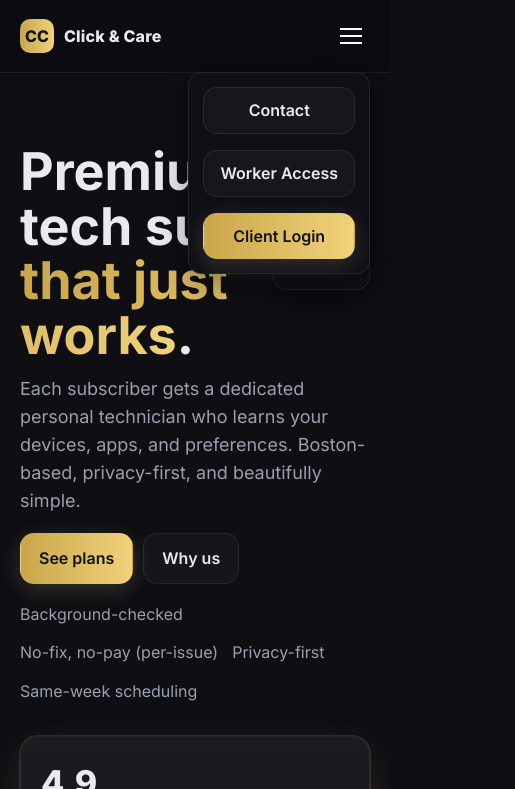
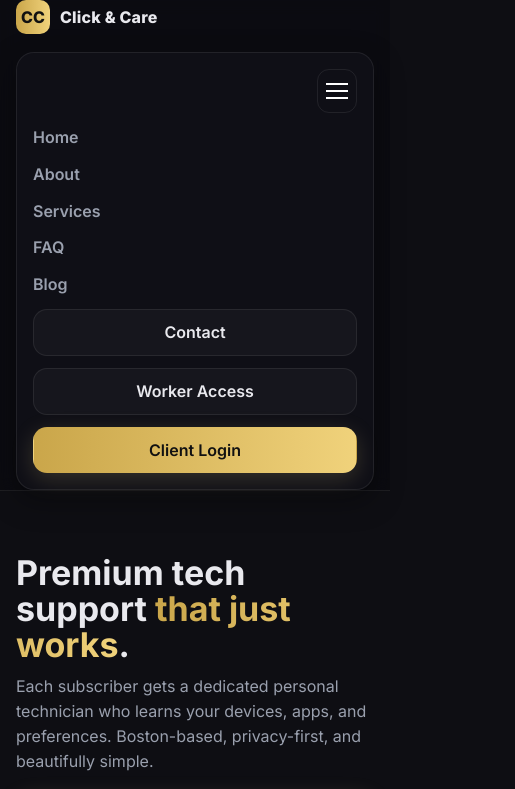
Before and after one commit to RustamIrh/tech_support_webpage, a plain HTML site: page index.html in a window 390 px wide. Both pictures are taken after a click on the button "Open menu". Shown: the top 789 px of the page, 515 px wide, since content can reach past the window. Drawn offline with Linux system fonts and the light colour scheme.

Commit message:
Optimized styles for phones

```diff
--- a/styles.css
+++ b/styles.css
@@ -22,6 +22,8 @@ body{
              radial-gradient(1200px 600px at 110% 10%,rgba(240,210,123,.12),transparent 60%),
              var(--bg);
   line-height:1.55;
+  overflow-x:hidden;
+  -webkit-text-size-adjust:100%;
 }
 
 .container{max-width:var(--max); margin-inline:auto; padding:0 20px}
@@ -72,14 +74,46 @@ a{color:inherit; text-decoration:none}
 .nav-toggle span{display:block; width:22px; height:2px; background:#fff; margin:5px 0}
 
 @media (max-width: 920px){
-  .nav-toggle{display:block}
+  .header-inner{
+    height:auto;
+    padding:12px 0 8px;
+    flex-wrap:wrap;
+    gap:10px;
+  }
+  .nav{
+    margin-left:auto;
+  }
+  .nav-toggle{
+    display:block;
+    border:1px solid var(--border);
+    border-radius:12px;
+  }
   .nav-list, .nav-cta{display:none}
+  .nav.open{
+    width:100%;
+    margin-top:8px;
+    flex-direction:column;
+    align-items:stretch;
+    gap:12px;
+    background:var(--bg-alt);
+    border:1px solid var(--border);
+    border-radius:18px;
+    padding:16px;
+    box-shadow:var(--shadow);
+  }
+  .nav.open .nav-toggle{
+    align-self:flex-end;
+  }
   .nav.open .nav-list,
   .nav.open .nav-cta{
-    display:flex; flex-direction:column; gap:16px;
-    position:absolute; top:72px; right:20px; padding:14px;
-    background:var(--bg-alt); border:1px solid var(--border); border-radius:14px;
-    box-shadow:var(--shadow);
+    display:flex;
+    flex-direction:column;
+    gap:12px;
+    position:static;
+  }
+  .nav.open .nav-list a,
+  .nav.open .nav-cta .btn{
+    width:100%;
   }
 }
 
@@ -205,6 +239,37 @@ a{color:inherit; text-decoration:none}
 @media (max-width:900px){.grid-3{grid-template-columns:1fr 1fr}.grid-4{grid-template-columns:1fr 1fr}}
 @media (max-width:560px){.grid-3,.grid-4{grid-template-columns:1fr}}
 
+/* ===== Responsive refinements ===== */
+@media (max-width:1024px){
+  .hero-inner{gap:28px}
+}
+@media (max-width:900px){
+  .footer-grid{grid-template-columns:1fr 1fr}
+}
+@media (max-width:780px){
+  .section{padding:72px 0}
+  .hero{padding:64px 0 24px}
+  .hero-inner{gap:22px}
+  .headline{font-size:44px}
+  .subhead{font-size:16px}
+  .title{font-size:32px}
+}
+@media (max-width:620px){
+  .hero-copy{max-width:520px}
+  .hero-media{max-width:360px; margin-inline:auto; width:100%}
+  .trust-badges{font-size:14px}
+}
+@media (max-width:560px){
+  .container{padding:0 16px}
+  .section{padding:56px 0}
+  .headline{font-size:34px}
+  .hero-actions{flex-direction:column}
+  .hero-actions .btn{width:100%}
+  .glass-card{padding:18px}
+  .trust-badges{flex-direction:column; gap:6px}
+  .feature, .card{padding:18px}
+  .footer-grid{grid-template-columns:1fr}
+}
 
 
 
```
